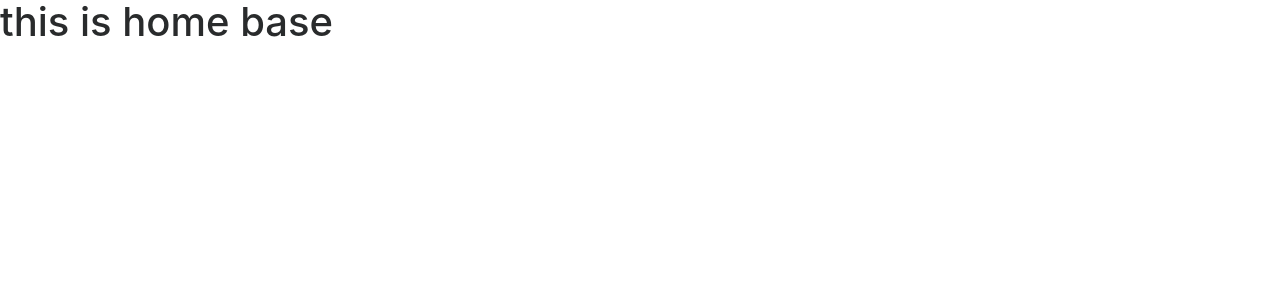
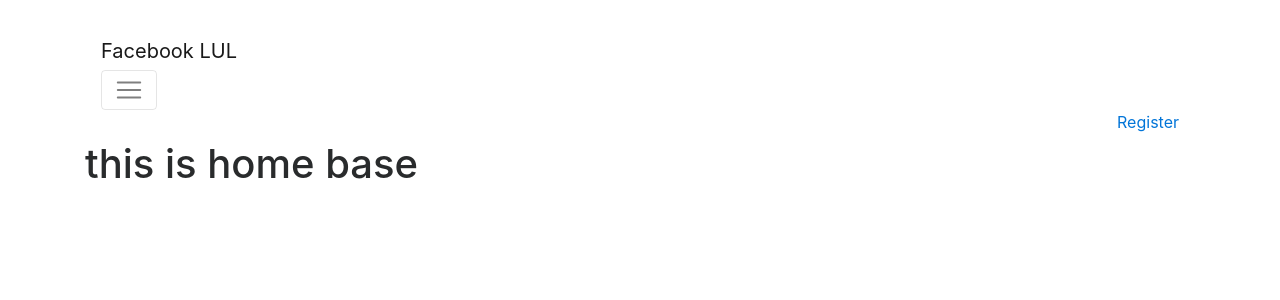
Before and after one commit to aakim-git/reddit-clone, a Django app: page /user_accounts/ in a window 1280 px wide. Shown: the top 300 px of the page. Run offline with Django 3.2, Linux system fonts and the light colour scheme; some libraries are stand-ins or nearby versions.

Commit message:
added navbar

```diff
--- a/thing/user_accounts/templates/base.html
+++ b/thing/user_accounts/templates/base.html
@@ -3,13 +3,30 @@
 
 <html>
     <head>
-        {% block head %} <!-- "blocks" will be overridden --> <!-- jinja notation-->
+        {% block head %} <!-- "block"s will be overridden --> <!-- jinja notation-->
             <title>BASE</title>
         {% endblock %}
         <meta charset="utf-8">
         <link rel="stylesheet" href="https://maxcdn.bootstrapcdn.com/bootstrap/4.0.0-beta.3/css/bootstrap.min.css" integrity="sha384-Zug+QiDoJOrZ5t4lssLdxGhVrurbmBWopoEl+M6BdEfwnCJZtKxi1KgxUyJq13dy" crossorigin="anonymous">
     </head>
     <body>
+
+        <!-- NavBar -->
+        <div>
+            <div class="container">
+                <nav class="navbar navbar-expand-lg navbar-light bg-light rounded">
+                    <a class="navbar-brand" href="#">Facebook LUL</a>
+                    <button class="navbar-toggler" type="button" data-toggle="collapse" data-target="#navbarsExample09" aria-controls="navbarsExample09" aria-expanded="false" aria-label="Toggle navigation">
+                        <span class="navbar-toggler-icon"></span>
+                    </button>
+
+                        <ul class="navbar-nav ml-auto">
+                            <li><a href="../register/">Register</a></li>
+                        </ul>
+                </nav>
+            </div>
+        <!-- NavBar -->
+
         {% block body %}
             <h1> base </h1><!--  to check if base is working properly-->
         {% endblock %}
--- a/thing/user_accounts/templates/user_accounts/home.html
+++ b/thing/user_accounts/templates/user_accounts/home.html
@@ -1,8 +1,13 @@
+<!-- www.//user_accounts/ -->
+
 {% extends 'base.html' %} <!-- we don't need anything that is in the base.html-->
     {% block head%} <!-- extends base.html. This OVERRIDES the block head in the base-->
         <title> HOME D:</title>
     {% endblock %}
 
     {% block body %}
-        <h1>this is home base</h1>
+        <div class ="container">
+            <h1>this is home base</h1>
+        </div>
+
     {% endblock %}
--- a/thing/user_accounts/templates/user_accounts/login.html
+++ b/thing/user_accounts/templates/user_accounts/login.html
@@ -7,9 +7,7 @@
 
 {% block body %}
     <div class="container">
-        <h1>Login plz >:(</h1>
-        <button class="btn btn-default" type="button" name="button">click PLEASE</button>
-        <h1>Hello {{ name }}</h1>
+        <h1> Welcome >:( </h1>
         <form method= "post">
             {% csrf_token %} <!-- is included in every form-->
             {{ form.as_p }} <!-- (form as paragraph) this form is from the imported login view. -->
```
